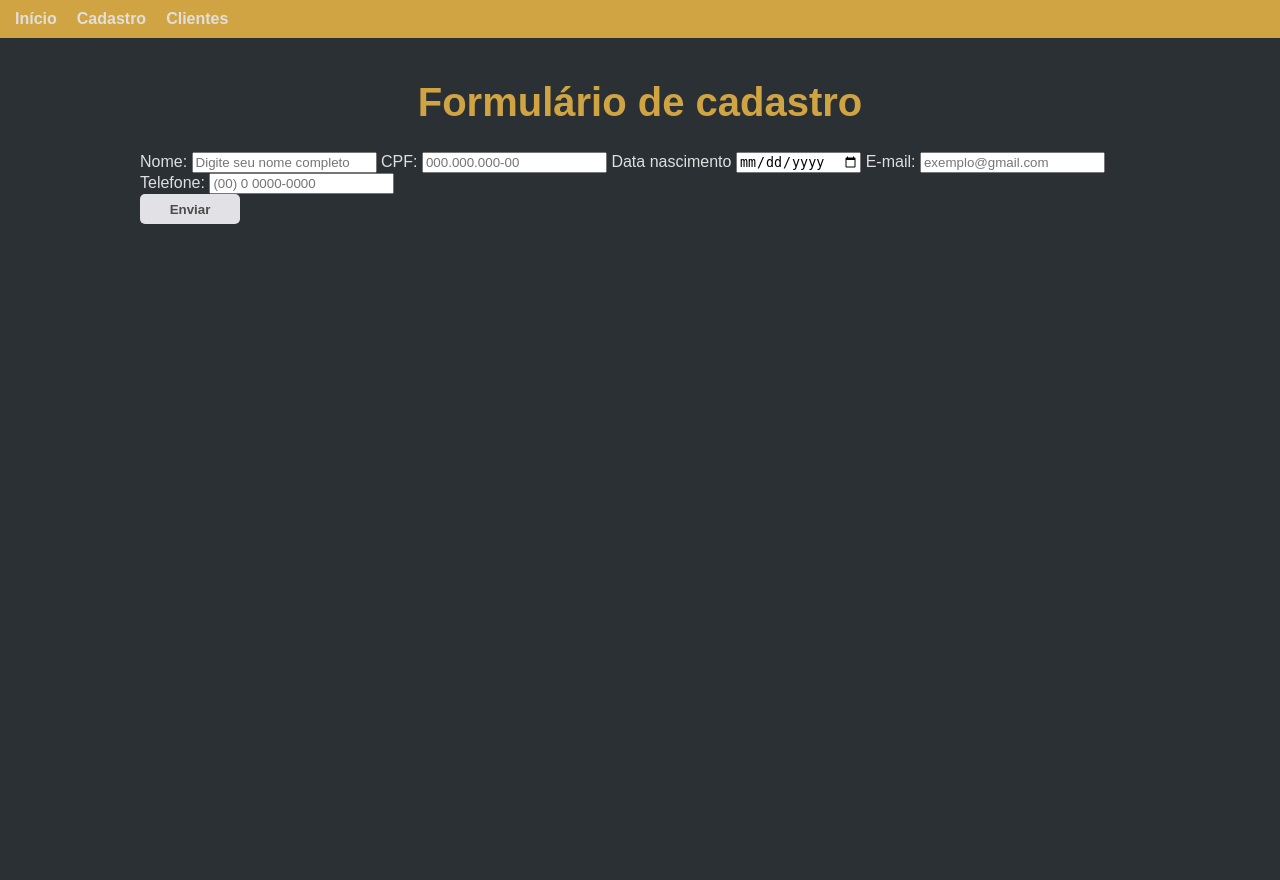
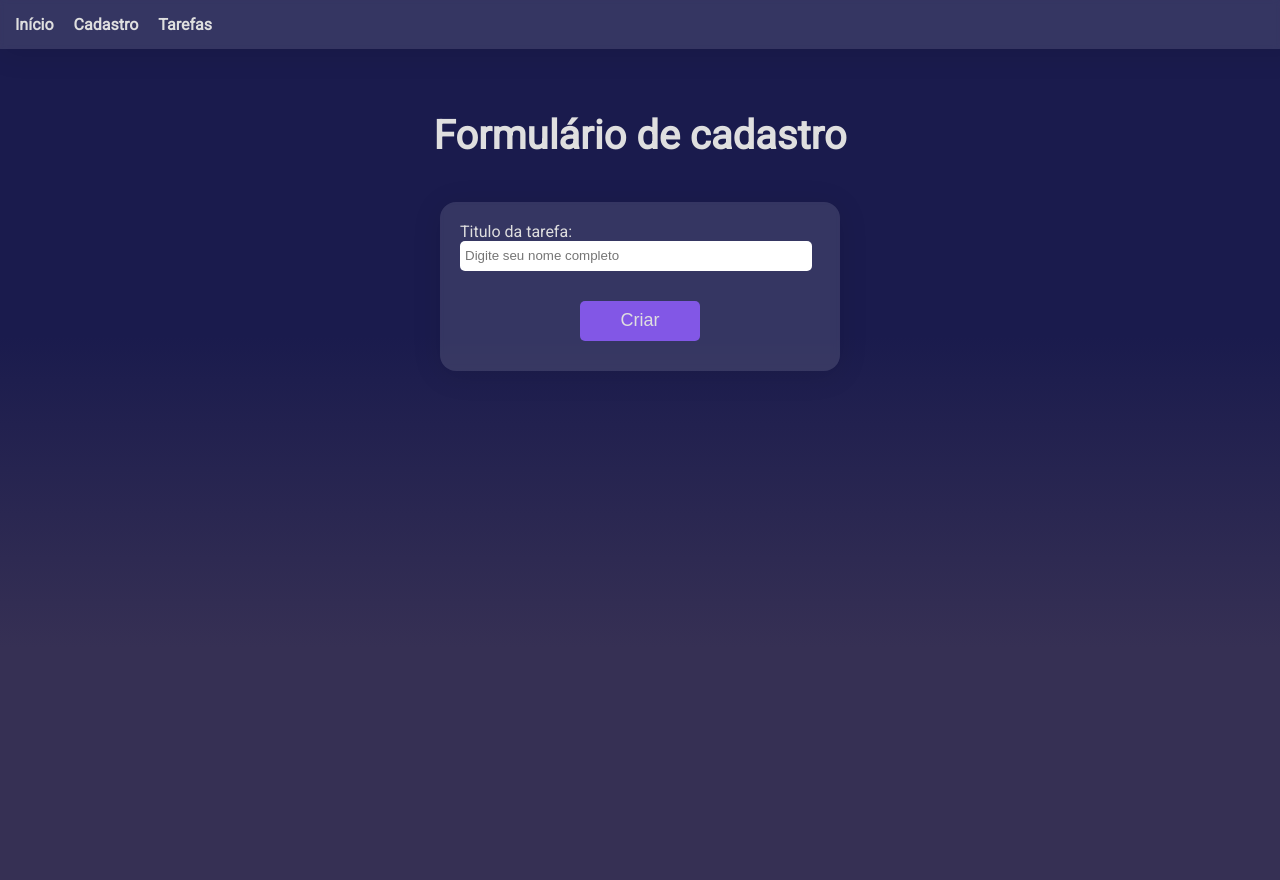
Before and after one commit to RubensLFerreira/pweb1, a Flask app: page /cadastro in a window 1280 px wide. Run offline with Flask 3, Linux system fonts and the light colour scheme.

Commit message:
pratica 04

```diff
--- a/pratica_04/app.py
+++ b/pratica_04/app.py
@@ -11,10 +11,6 @@ db = SQLAlchemy(app)
 class Cliente(db.Model):
   id = db.Column(db.Integer, primary_key=True)
   nome = db.Column(db.String(100))
-  cpf = db.Column(db.String(11))
-  nascimento = db.Column(db.String(11))
-  email = db.Column(db.String(100))
-  telefone = db.Column(db.String(20))
 
 # Rota inicial
 @app.route('/')
@@ -26,17 +22,9 @@ def index():
 def cadastro():
   if request.method == 'POST':
     nome = request.form['nome']
-    cpf = request.form['cpf']
-    email = request.form['email']
-    telefone = request.form['telefone']
-    nascimento = request.form['nascimento']
 
     cliente = Cliente(
       nome=nome,
-      email=email,
-      telefone=telefone,
-      cpf=cpf,
-      nascimento=nascimento
     )
 
     db.session.add(cliente)
@@ -70,10 +58,6 @@ def editar(id):
     cliente = Cliente.query.get(id)
     if request.method == 'POST':
         cliente.nome = request.form['nome']
-        cliente.cpf = request.form['cpf']
-        cliente.email = request.form['email']
-        cliente.telefone = request.form['telefone']
-        cliente.nascimento = request.form['nascimento']
         db.session.commit()
         return redirect(url_for('clientes'))
     else:
--- /dev/null
+++ b/pratica_04/static/css/styles.css
@@ -0,0 +1,182 @@
+@import url('https://fonts.googleapis.com/css2?family=Roboto:wght@300;400&display=swap');
+
+/* Estilização global */
+html,
+body {
+  background: rgb(26, 27, 77);
+  background: linear-gradient(180deg, rgba(26, 27, 77, 1) 32%, rgba(54, 48, 84, 1) 71%);
+  margin: 0;
+  padding: 0;
+  font-family: 'Roboto', sans-serif;
+  height: 50rem;
+  color: #dfdfdf;
+}
+
+h1 {
+  text-align: center;
+  font-size: 30pt;
+  margin-top: 2rem;
+}
+
+h1,
+h2 {
+  color: #dfdfdf;
+}
+
+.container-primary {
+  display: flex;
+  flex-direction: column;
+  max-width: 1000px;
+  margin: 5rem auto 5rem auto;
+  height: 100%;
+  text-align: center;
+}
+
+/* Estilização da página home */
+.container-primary img {
+  width: 350px;
+  margin: 1rem 0 4rem 0;
+}
+
+.button-home {
+  background-color: #dfdfdf;
+  color: #6d33f5;
+  font-size: larger;
+  font-weight: bold;
+  width: 200px;
+  height: 50px;
+  margin: 5px;
+  border-radius: 5px;
+  border: 1px solid white;
+  transition: .5s;
+}
+
+.button-home:hover {
+  cursor: pointer;
+}
+
+/* Estilização de formulario */
+.container-form {
+  max-width: 400px;
+  max-height: 400px;
+  width: 100%;
+  height: 100%;
+  margin: 1rem auto 10rem auto;
+}
+
+.form {
+  background: rgba(255, 255, 255, 0.12);
+  border-radius: 16px;
+  box-shadow: 0 4px 30px rgba(0, 0, 0, 0.1);
+  backdrop-filter: blur(3.3px);
+  -webkit-backdrop-filter: blur(3.3px);
+  padding: 20px;
+  text-align: left;
+}
+
+.container-form input {
+  width: 95%;
+  height: 20px;
+  margin-bottom: 20px;
+  border-radius: 5px;
+  padding: 5px;
+  border-style: none;
+}
+
+.container-form label {
+  color: #dfdfdf;
+}
+
+.container-button {
+  padding: 5px;
+  text-align: center;
+}
+
+.button-form {
+  background-color: #8257e6;
+  color: #dfdfdf;
+  font-size: large;
+  width: 120px;
+  height: 40px;
+  margin: 5px;
+  border-radius: 5px;
+  border-style: none;
+  transition: .5s;
+}
+
+.button-form:hover {
+  background-color: #6d33f5;
+  cursor: pointer;
+}
+
+
+/* Estiliza do navbar */
+.navbar {
+  background: rgba(255, 255, 255, 0.12);
+  box-shadow: 0 4px 30px rgba(0, 0, 0, 0.1);
+  backdrop-filter: blur(3.3px);
+  -webkit-backdrop-filter: blur(3.3px);
+  padding: 10px;
+  position: fixed;
+  top: 0;
+  width: 100%;
+  margin-bottom: 5rem;
+}
+
+.navbar-nav {
+  list-style-type: none;
+  margin: 5px 0 5px 0;
+  padding: 0;
+  display: flex;
+}
+
+.nav-item {
+  margin-right: 10px;
+}
+
+.nav-link {
+  text-decoration: none;
+  color: #dfdfdf;
+  font-weight: bold;
+  padding: 5px;
+  transition: .5s;
+}
+
+.nav-link:hover {
+  color: #c9b384;
+}
+
+/* Estilização do footer */
+.footer-container {
+  width: 100%;
+  background-color: #d0a442;
+  color: #4b4b4b;
+  padding: 10px 0 10px 0;
+  text-align: center;
+  margin-top: 290px;
+}
+
+/* Tabela */
+
+table {
+  text-align: right;
+  border: 2px solid #dfdfdf;
+  padding: 30px;
+  border-radius: 10px;
+}
+
+td {
+  text-align: right;
+}
+
+.button-table {
+  background-color: #8257e6;
+  color: #dfdfdf;
+  font-size: medium;
+  width: 100px;
+  height: 30px;
+  margin: 5px;
+  border-radius: 5px;
+  border-style: none;
+  margin: right;
+}
--- a/pratica_04/templates/cadastro.html
+++ b/pratica_04/templates/cadastro.html
@@ -16,7 +16,7 @@
       <h1>Formulário de cadastro</h1>
       <div class="container-form">
         <form method="POST" action="/cadastro" class="form">
-          <label for="nome">Nome:</label>
+          <label for="nome">Titulo da tarefa:</label>
           <input
             type="text"
             id="nome"
@@ -24,39 +24,8 @@
             placeholder="Digite seu nome completo"
             required
           />
-
-          <label for="cpf">CPF:</label>
-          <input
-            type="text"
-            id="cpf"
-            name="cpf"
-            placeholder="000.000.000-00"
-            required
-          />
-
-          <label for="nascimento">Data nascimento</label>
-          <input id="nascimento" type="date" name="nascimento" />
-
-          <label for="email">E-mail:</label>
-          <input
-            type="email"
-            id="email"
-            name="email"
-            placeholder="exemplo@gmail.com"
-            required
-          />
-
-          <label for="telefone">Telefone:</label>
-          <input
-            type="tel"
-            id="telefone"
-            name="telefone"
-            placeholder="(00) 0 0000-0000"
-            required
-          />
-
           <div class="container-button">
-            <button class="button-form" type="submit">Enviar</button>
+            <button class="button-form" type="submit">Criar</button>
           </div>
         </form>
       </div>
--- a/pratica_04/templates/clientes.html
+++ b/pratica_04/templates/clientes.html
@@ -8,18 +8,18 @@
       rel="stylesheet"
       href="{{ url_for('static', filename='css/styles.css') }}"
     />
-    <title>Clientes</title>
+    <title>Tarefas</title>
   </head>
   <body>
     {% include 'includes/navbar.html' %}
     <div class="container-primary">
-      <h1>Lista de clientes</h1>
+      <h1>Lista de tarefas</h1>
 
       <table>
         <thead>
           <tr>
             <th>ID</th>
-            <th>Nome</th>
+            <th>Tarefas</th>
             <th></th>
             <th></th>
           </tr>
--- a/pratica_04/templates/includes/navbar.html
+++ b/pratica_04/templates/includes/navbar.html
@@ -2,6 +2,6 @@
   <ul class="navbar-nav">
     <li class="nav-item"><a class="nav-link" href="/">Início</a></li>
     <li class="nav-item"><a class="nav-link" href="/cadastro">Cadastro</a></li>
-    <li class="nav-item"><a class="nav-link" href="/clientes">Clientes</a></li>
+    <li class="nav-item"><a class="nav-link" href="/clientes">Tarefas</a></li>
   </ul>
 </nav>
```
Also changed, not shown: pratica_04/templates/alteracao.html (+1 -9 lines), pratica_04/templates/index.html (+4 -4 lines), pratica_04/templates/sobre.html (+1 -9 lines), pratica_04/instance/clientes.db.
